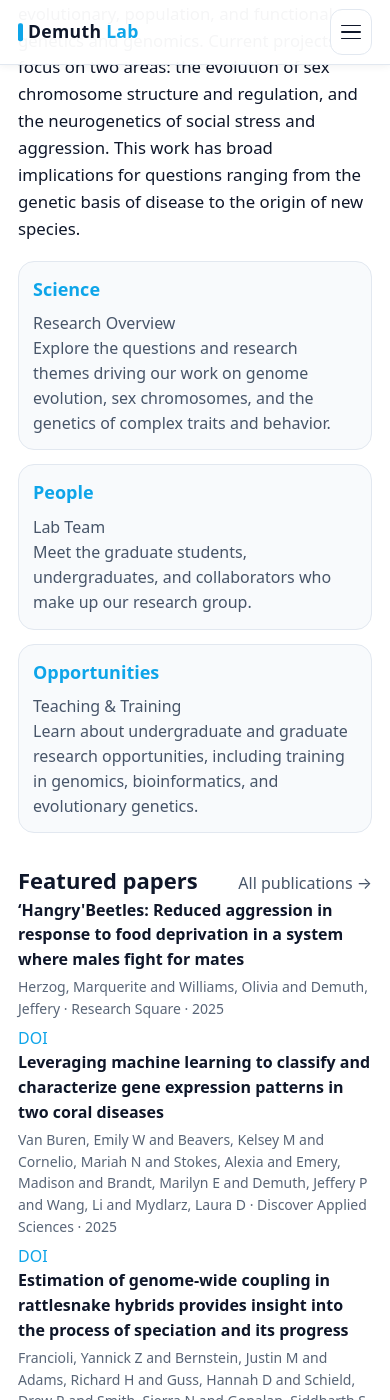
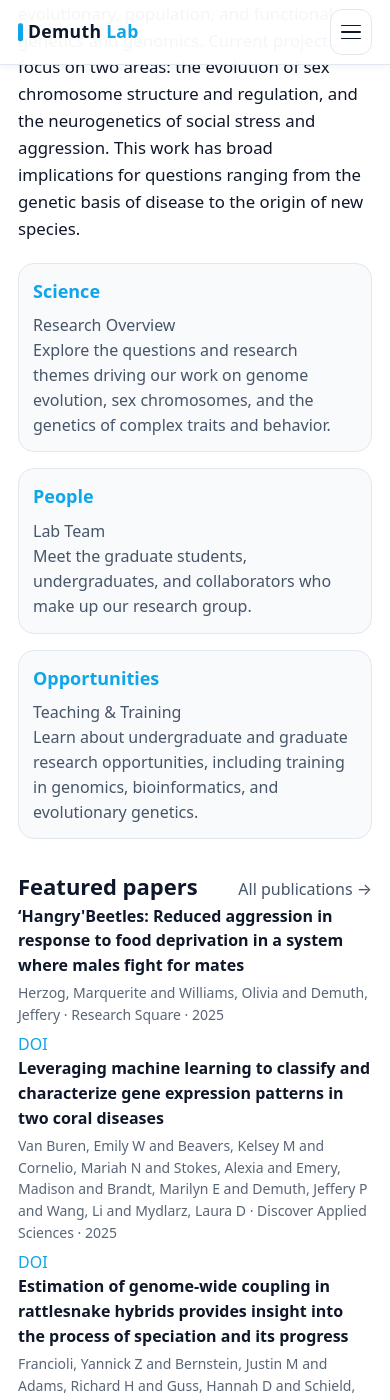
Before and after one commit to demuth-lab/demuth-lab.github.io, a Jekyll site: the page built from index.md, in a window 390 px wide and 1400 px high, scrolled down 790 px. Built offline with Jekyll 4.4.1, drawn with Linux system fonts in a browser that asks for light colours.

Commit message:
Update main.css

```diff
--- a/assets/css/main.css
+++ b/assets/css/main.css
@@ -322,6 +322,63 @@
   color:var(--muted);
 }
 
+/* =========================
+   Home Cards
+   ========================= */
+
+.home-cards{
+  margin-top:20px;
+  display:grid;
+  grid-template-columns:repeat(3,1fr);
+  gap:16px;
+}
+
+.home-card{
+  display:block;
+  padding:16px 16px 15px;
+  border:1px solid var(--line);
+  border-radius:16px;
+  background:linear-gradient(to bottom, #ffffff, #f8fafc);
+  color:var(--fg);
+  text-decoration:none;
+  box-shadow:0 1px 2px rgba(0,0,0,0.03);
+  transition:
+    transform .22s ease,
+    box-shadow .22s ease,
+    border-color .22s ease,
+    background .22s ease;
+}
+
+.home-card:hover{
+  transform:translateY(-3px);
+  box-shadow:0 8px 20px rgba(0,0,0,0.08);
+  border-color:var(--accent-hover);
+  text-decoration:none;
+}
+
+.home-card h3{
+  margin:0 0 4px;
+  font-size:1.15rem;
+  line-height:1.2;
+  color:var(--fg);
+}
+
+.home-card-kicker{
+  display:block;
+  margin:0 0 10px;
+  font-size:0.78rem;
+  font-weight:700;
+  letter-spacing:0.08em;
+  text-transform:uppercase;
+  color:var(--accent);
+}
+
+.home-card p{
+  margin:0;
+  color:var(--muted);
+  line-height:1.55;
+}
+
 .grid-2{
   display:grid;
   grid-template-columns:1fr 1fr;
@@ -405,9 +462,6 @@
   box-shadow:0 6px 18px rgba(0,0,0,0.12);
 }
 
-/* =========================
-   Home: Research Intro
-   ========================= */
 
 /* =========================
    Paired research quotes
@@ -1058,3 +1112,15 @@
     grid-template-columns:1fr;
   }
 }
+
+@media (max-width:860px){
+  .home-cards{
+    grid-template-columns:1fr 1fr;
+  }
+}
+
+@media (max-width:520px){
+  .home-cards{
+    grid-template-columns:1fr;
+  }
+}
```
